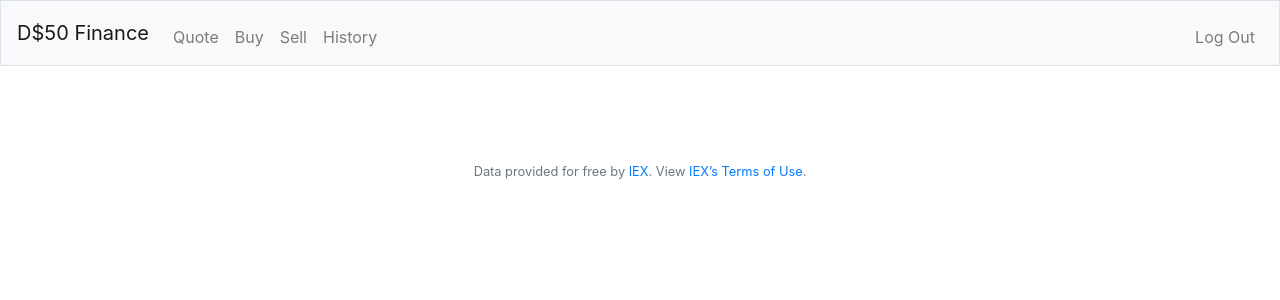
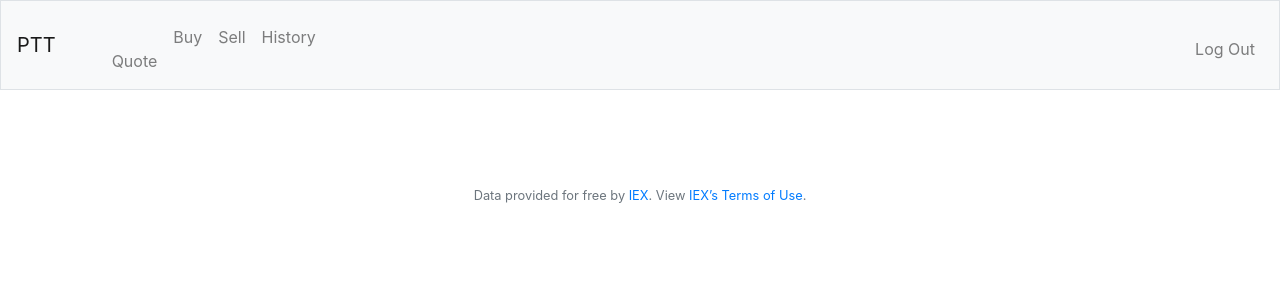
Before and after one commit to ExaCLe/productivity-team-tasks, a Flask app: page / in a window 1280 px wide. Shown: the top 300 px of the page. Run offline with Flask 2, Linux system fonts and the light colour scheme; a user stored in the database is signed in; some libraries are stand-ins or nearby versions.

Commit message:
changed name

```diff
--- a/templates/template.html
+++ b/templates/template.html
@@ -28,7 +28,7 @@
     <body>
 
         <nav class="navbar navbar-expand-md navbar-light bg-light border">
-            <a class="navbar-brand" href="/"><span class="blue">D</span><span class="red">$</span><span class="yellow">5</span><span class="green">0</span> <span class="red">Finance</span></a>
+            <a class="navbar-brand" href="/"><span class="blue">P</span><span class="red">T</span><span class="yellow">T</span>
             <button aria-controls="navbar" aria-expanded="false" aria-label="Toggle navigation" class="navbar-toggler" data-target="#navbar" data-toggle="collapse" type="button">
                 <span class="navbar-toggler-icon"></span>
             </button>
```
Also changed, not shown: tasks.db.
